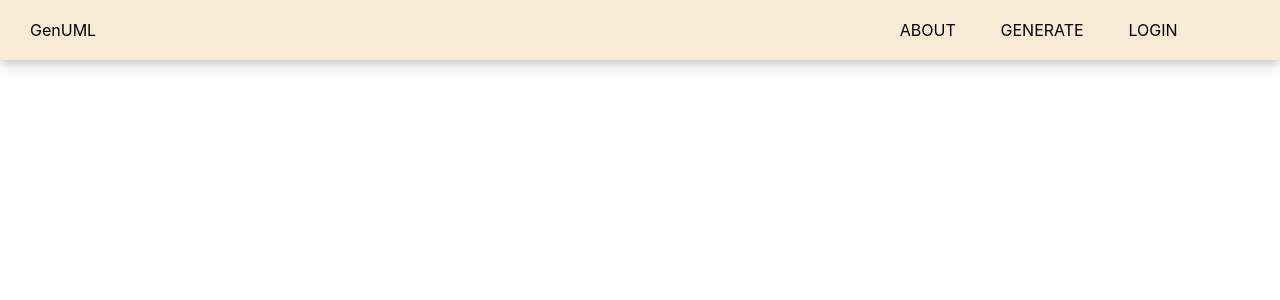
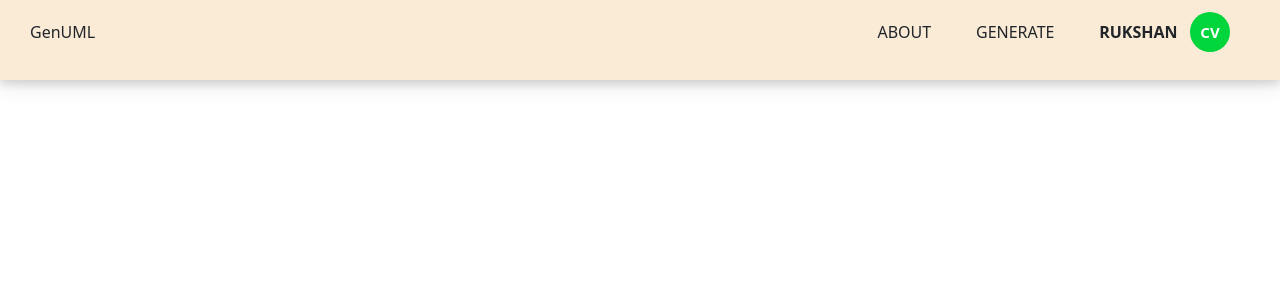
Before and after one commit to RukshanDias/GenUml, a React (Create React App) app in the folder client/: page / in a window 1280 px wide. Shown: the top 300 px of the page. Built offline with nearby package versions, Linux system fonts and the light colour scheme.

Commit message:
updated navbar & add botstrap to project

```diff
--- a/client/src/App.js
+++ b/client/src/App.js
@@ -1,5 +1,5 @@
 import './App.css';
-import Navbar from './components/nav/navbar/Navbar.js';
+import Signin from './pages/Signin/Signin.js';
 import Home from './pages/Home/Home.js'
 import { BrowserRouter as Router, Routes, Route } from 'react-router-dom';
 
@@ -9,7 +9,7 @@ function App() {
       <Router>
         <Routes>
           <Route path="/" element={<Home />} />
-          <Route path="/services" element={<Home />} />
+          <Route path="/sign-in" element={<Signin />} />
           {/* <Route path="/products" element={<Products />} />
       <Route path="/sign-up" element={<SignUp />} /> */}
         </Routes>
--- a/client/src/components/nav/accountBox/AccountBox.css
+++ b/client/src/components/nav/accountBox/AccountBox.css
@@ -1,10 +1,11 @@
-*{
+* {
   margin: 0;
   padding: 0;
 }
 .profile-options {
   position: absolute;
   top: 4.5rem;
+  right: 2.5rem;
   width: 120px;
   padding: 15px;
   border: 1px solid black;
@@ -29,7 +30,7 @@
 .profile-options ul {
   list-style: none;
   cursor: pointer;
-    text-align: center;
+  padding-left: 0;
 }
 
 .profile-options ul li {
@@ -37,9 +38,15 @@
   margin-bottom: 3px;
   font-weight: 600;
   line-height: 1.5rem;
+  text-decoration: none;
 }
 .profile-options ul li:hover {
   color: rgb(5, 120, 82);
   font-size: 18px;
   transition: all 300ms ease-in-out;
 }
+
+.router-link {
+  text-decoration: none;
+  color: inherit;
+}
--- a/client/src/components/nav/accountBox/AccountBox.js
+++ b/client/src/components/nav/accountBox/AccountBox.js
@@ -1,5 +1,6 @@
 import React from 'react'
 import './AccountBox.css'
+import { Link } from 'react-router-dom'
 
 const AccountBox = () => {
   return (
@@ -7,7 +8,9 @@ const AccountBox = () => {
       <ul>
         <li>Account</li>
         <li>Settings</li>
-        <li>Logout</li>
+        <li>
+          <Link to="/sign-in" className='router-link'>Logout</Link>
+        </li>
       </ul>
     </div>
   )
--- a/client/src/components/nav/navbar/Navbar.css
+++ b/client/src/components/nav/navbar/Navbar.css
@@ -3,7 +3,7 @@
   padding: 0;
 }
 
-.navbar {
+.nav-bar {
   display: flex;
   flex-flow: row nowrap;
   padding: 20px 30px;
@@ -11,7 +11,7 @@
   box-shadow: 0 4px 8px 0 rgba(0, 0, 0, 0.12), 0 6px 20px 0 rgba(0, 0, 0, 0.1);
 }
 
-.navbar .right {
+.nav-bar .right {
   display: flex;
   flex-flow: row nowrap;
   justify-content: end;
@@ -20,7 +20,7 @@
   row-gap: 70px;
 }
 
-.navbar .right > div {
+.nav-bar .right > div {
   /* flex-grow: 1; */
   text-align: center;
   margin: 0 1.4rem;
--- a/client/src/components/nav/navbar/Navbar.js
+++ b/client/src/components/nav/navbar/Navbar.js
@@ -1,6 +1,7 @@
 import React from 'react';
 import './Navbar.css'
 import { useState, useEffect } from 'react';
+import { Link } from 'react-router-dom';
 import AccountBox from '../accountBox/AccountBox';
 
 function Navbar(props) {
@@ -13,14 +14,13 @@ function Navbar(props) {
     }, []);
 
     return (
-        <div className='navbar'>
+        <div className='nav-bar'>
             <div className='left'>GenUML</div>
             <div className='right'>
                 <div className='about'>About</div>
                 <div className='generate'>Generate</div>
 
                 {isLoggedIn ? (
-                    // <React.Fragment>
                     <div className='profile'>
                         <p className='profile-name'>Rukshan</p>
                         <div className="profile-circle" onClick={() => setIsAccountBoxOpen(!isAccountBoxOpen)}>
@@ -28,9 +28,10 @@ function Navbar(props) {
                         </div>
                         {isAccountBoxOpen && <AccountBox />}
                     </div>
-                    //</React.Fragment>
                 ) : (
-                    < div className='login'>Login</div>
+                    < div className='login'>
+                        <Link to="/sign-in">Login</Link>
+                    </div>
                 )}
 
             </div>
--- a/client/src/index.js
+++ b/client/src/index.js
@@ -2,6 +2,8 @@ import React from 'react';
 import ReactDOM from 'react-dom/client';
 import './index.css';
 import App from './App';
+import 'bootstrap/dist/css/bootstrap.min.css';
+import 'bootstrap/dist/js/bootstrap.bundle.min.js';
 import reportWebVitals from './reportWebVitals';
 
 const root = ReactDOM.createRoot(document.getElementById('root'));
--- a/client/src/pages/Home/Home.js
+++ b/client/src/pages/Home/Home.js
@@ -4,7 +4,7 @@ import Navbar from '../../components/nav/navbar/Navbar'
 const Home = () => {
     return (
         <div>
-            <Navbar />
+            <Navbar isLogin={true} />
             <div className='home-body'>
 
             </div>
```
Lines whose indentation alone changed are shown as unchanged.
